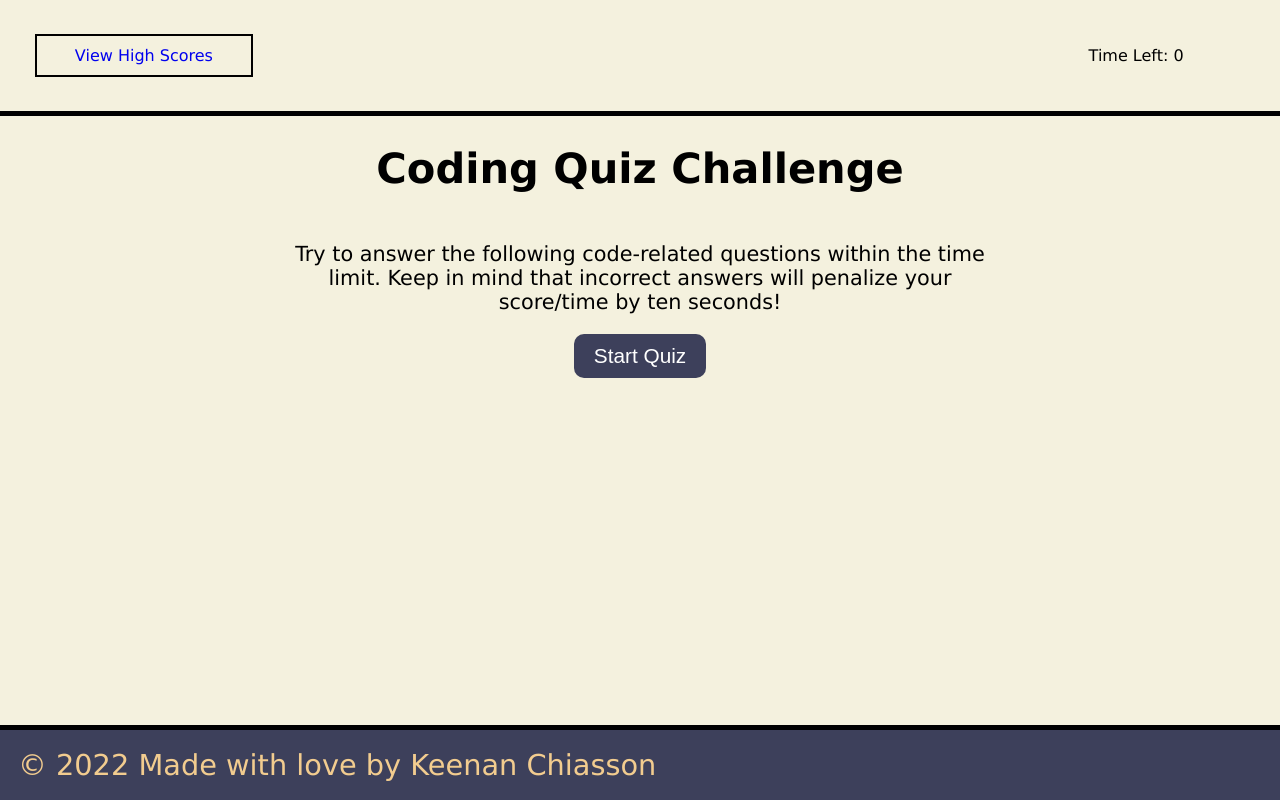
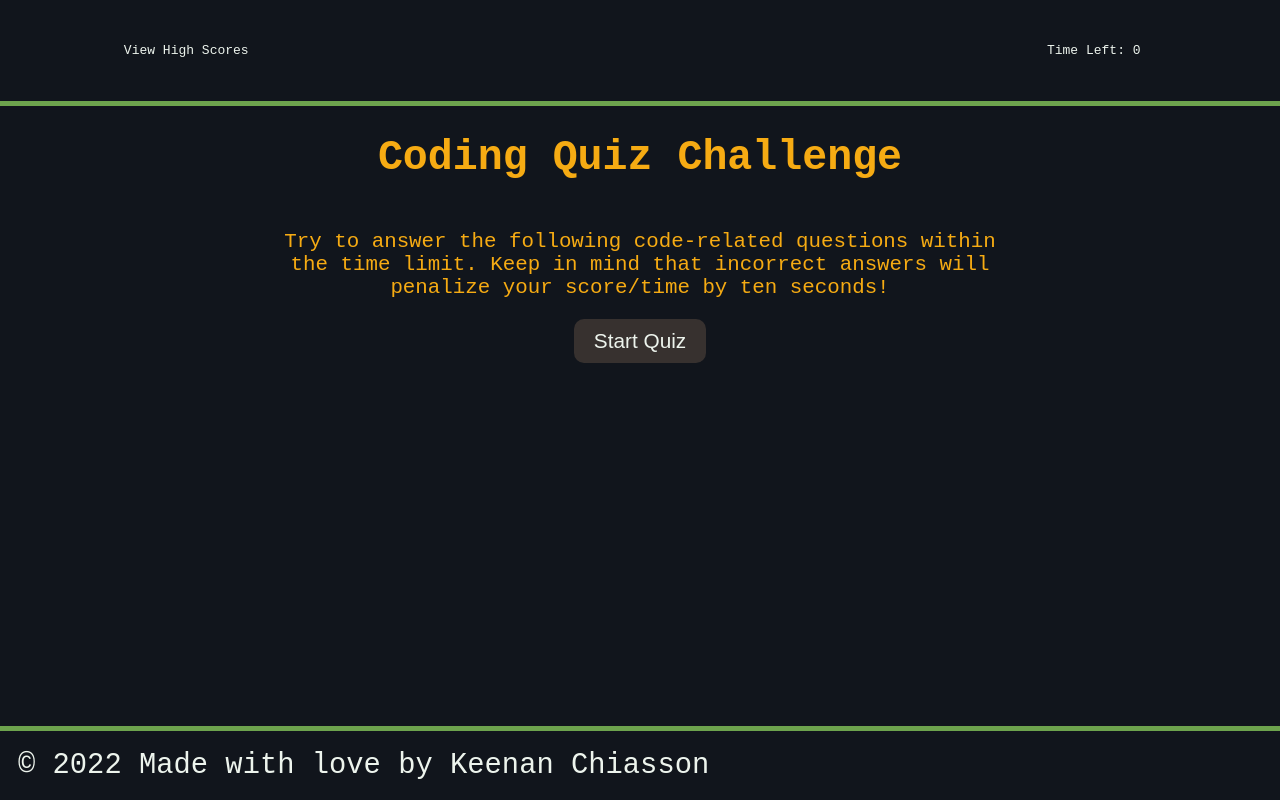
Before and after one commit to laszlo-ratesic/code-quiz, a plain HTML site: page index.html in a window 1280 px wide. Drawn offline with Linux system fonts and the light colour scheme.

Commit message:
add styling

```diff
--- a/assets/css/style.css
+++ b/assets/css/style.css
@@ -3,27 +3,27 @@
 }
 
 :root {
-    --primary: #000;
-    --secondary: #3d405b;
-    --tertiary: #fff;
-    --trim: #f2cc8f;
-    --background: #f4f1de;
+    --black: #11151C;
+    --grey: #37312f;
+    --lightGreen: #6da34d;
+    --yellow: #f6ab13;
+    --cream: #edf4ed;
 }
 
 body {
-    background: var(--background);
-    color: var(--primary);
+    background: var(--black);
+    color: var(--yellow);
     margin: 0;
     padding: 0;
     display: flex;
     min-height: 100vh;
     flex-direction: column;
-    font-family: Verdana, Geneva, Tahoma, sans-serif;
+    font-family: monospace;
 }
 
 header {
     padding: 30px 35px;
-    border-bottom: 5px solid var(--primary);
+    border-bottom: 5px solid var(--lightGreen);
     display: flex;
     justify-content: space-between;
     text-align: center;
@@ -31,27 +31,21 @@ header {
 }
 
 header a, header p {
-    width: 18%;
+    width: 25%;
     text-decoration: none;
-}
-
-header a {
-    border: 2px solid black;
-    padding: 10px;
+    color: var(--cream);
 }
 
 header a:hover {
-    background: var(--primary);
-    color: var(--tertiary);
+    color: var(--yellow);
 }
 
 footer {
     width: 100%;
-    background: var(--secondary);
-    color: var(--trim);
+    color: var(--cream);
     font-size: 1.8rem;
     padding: 18px;
-    border-top: 5px solid var(--primary)
+    border-top: 5px solid var(--lightGreen);
 }
 
 .page-content {
@@ -78,18 +72,19 @@ footer {
     padding: 10px 20px;
     border: none;
     border-radius: 10px;
-    color: var(--tertiary);
-    background: var(--secondary);
+    color: var(--cream);
+    background: var(--grey);
 }
 
 #start-btn:hover {
-    color: var(--secondary);
-    background: var(--tertiary);
+    color: var(--yellow);
     transition: .09s;
-    box-shadow: 0px 5px 4px var(--primary);
+    box-shadow: 0px 5px 4px var(--yellow);
 }
 
 #start-btn:active {
-    box-shadow: 0px 0px var(--primary);
+    color: var(--cream);
+    box-shadow: 0px 0px var(--black);
+    transform: translateY(3px);
     top: 0;
 }
```
